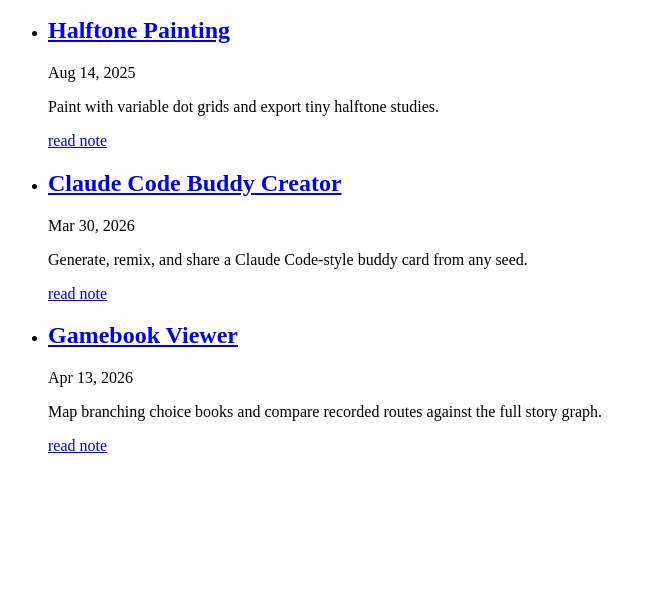
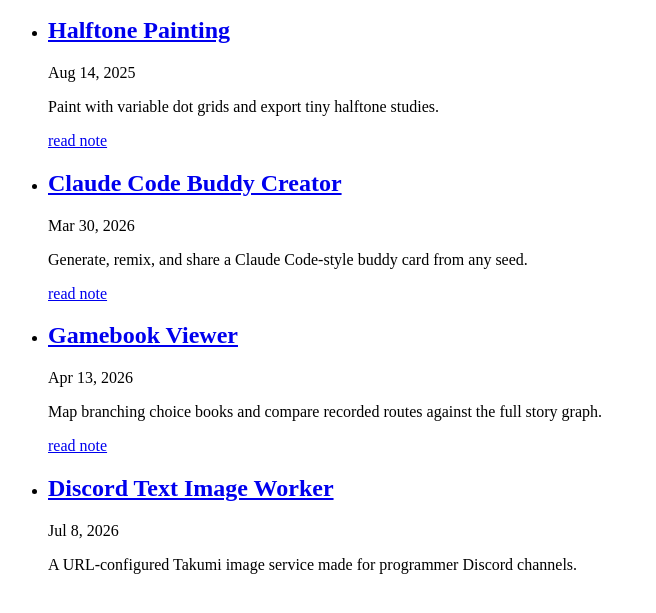
Before and after one commit to carterworks/tools.carter.works, a website: page public/index.html in a window 1280 px wide. Shown: the part 127-740 px from the top of the page, without its empty margins (0-656 px from the left). Drawn offline with Linux system fonts and the light colour scheme.

Commit message:
Link Discord text image worker

```diff
--- a/public/index.html
+++ b/public/index.html
@@ -40,6 +40,11 @@
           <p>Map branching choice books and compare recorded routes against the full story graph.</p>
           <p><a href="https://carter.works/blog/2026-04-13-gamebook-viewer/">read note</a></p>
         </li>
+        <li>
+          <h2><a href="/discord-text-image-worker/">Discord Text Image Worker</a></h2>
+          <p><time datetime="2026-07-08">Jul 8, 2026</time></p>
+          <p>A URL-configured Takumi image service made for programmer Discord channels.</p>
+        </li>
       </ul>
     </main>
   </body>
```
